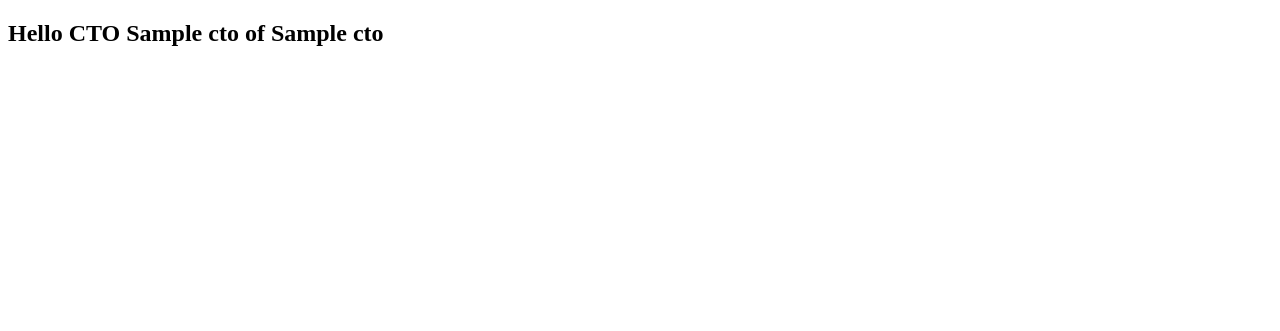
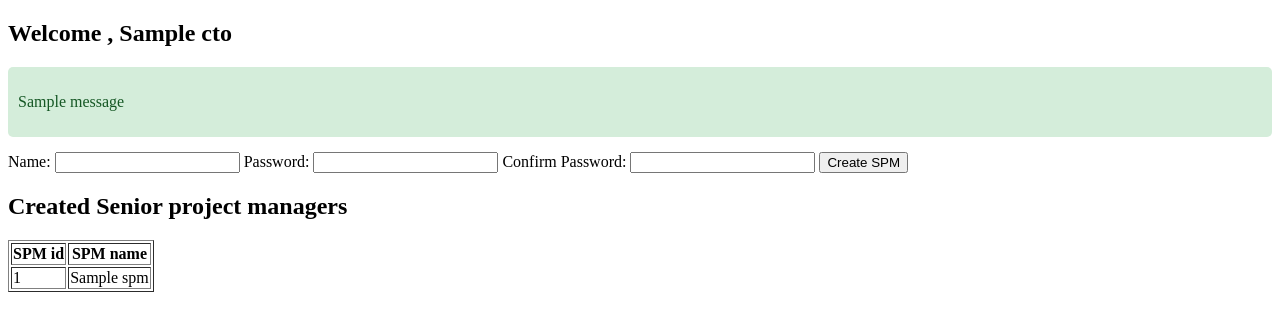
Before and after one commit to sudharsanKEC/django-todo, a Django app: template app1/templates/cto/cto_dashboard.html in a window 1280 px wide. Shown: the top 331 px of the page. Run offline with Django 5.2, Linux system fonts and the light colour scheme; the template is opened without the code that fills it: values that come from a table or form of the project are taken from there, others are empty; tables that the repository leaves empty hold one stand-in row (values such as "Sample post"); one stand-in notice (Sample message) is shown.

Commit message:
now CTO can able to create the SPMS

```diff
--- a/app1/models.py
+++ b/app1/models.py
@@ -6,3 +6,9 @@ class CTO(models.Model):
     name=models.CharField(max_length=100,null=False,blank=False)
     company_name=models.CharField(max_length=100,null=False,blank=False)
     password=models.CharField(max_length=100,null=False,blank=True)
+
+class SPM(models.Model):
+    spm_id=models.AutoField(primary_key=True)
+    cto=models.ForeignKey(CTO,on_delete=models.CASCADE,related_name='spms')
+    name=models.CharField(max_length=100,blank=False,null=False)
+    password=models.CharField(max_length=100,blank=False,null=False)
--- a/app1/templates/cto/cto_dashboard.html
+++ b/app1/templates/cto/cto_dashboard.html
@@ -4,8 +4,57 @@
         <meta charset="UTF-8">
         <meta name="viewport" content="width=device-width,initial-scale=1.0">
         <title>CTO dashboard page</title>
+        <style>
+            .alert {
+                padding: 10px;
+                margin-bottom: 15px;
+                border-radius: 5px;
+            }
+            .alert-success {
+                background-color: #d4edda;
+                color: #155724;
+            }
+            .alert-error {
+                background-color: #f8d7da;
+                color: #721c24;
+            }
+        </style>
+
     </head>
     <body>
-        <h2>Hello CTO {{ cto.name }} of {{ cto.company_name }}</h2>
+        <h2>Welcome , {{ cto.name }}</h2>
+        {% if messages %}
+            {% for message in messages %}
+                <div class="alert alert-{{ message.tags }}">
+                    <p>{{ message }}</p>
+                </div>
+            {% endfor %}
+        {% endif %}
+        <form method="POST" action="{% url 'ctopage'%}" >
+            {% csrf_token %}
+            <label for="name">Name:</label>
+            <input type="text" id="name" name="name">
+            <label for="password1">Password:</label>
+            <input type="password" id="password1" name="password1">
+            <label for="password2">Confirm Password:</label>
+            <input type="password" id="password2" name="password2">
+            <button type="submit">Create SPM</button>
+        </form>
+        <h2>Created Senior project managers</h2>
+        <table border="1">
+            <tr>
+                <th>SPM id</th>
+                <th>SPM name</th>
+            </tr>
+            {% for spm in spms%}
+            <tr>
+                <td>{{ spm.spm_id }}</td>
+                <td>{{ spm.name }}</td>
+            </tr>
+            {% empty %}
+            <tr><td colspan="2">No SPMs created yet</td></tr>
+            {% endfor %}
+        </table>
+
     </body>
 </html>
```
Also changed, not shown: app1/views.py (+22 -2 lines), app1/migrations/0002_spm.py (added).
